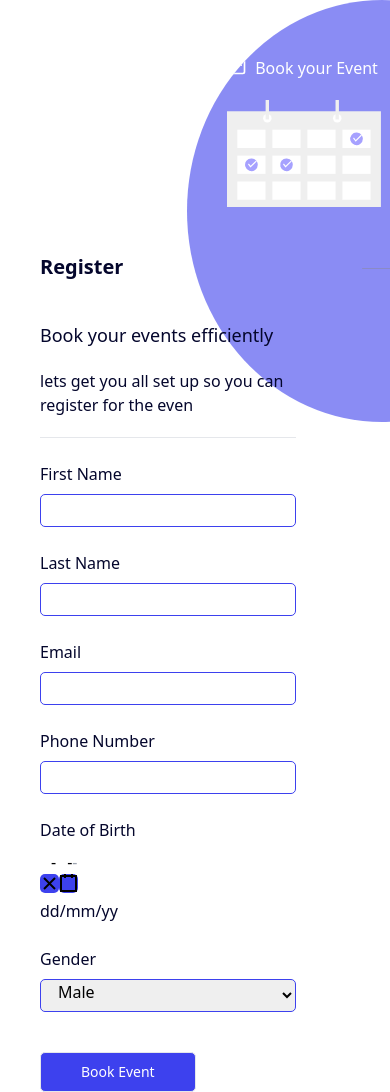
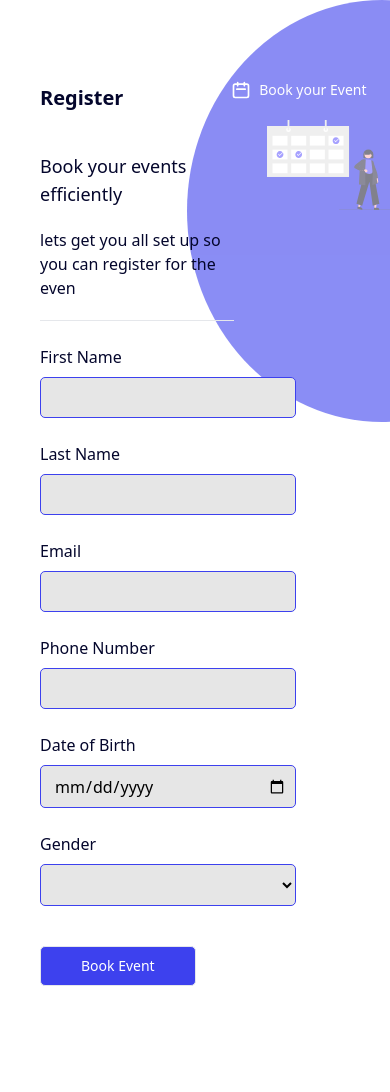
Before and after one commit to kennedy-dan/topNote, a React (Create React App) app: page /register in a window 390 px wide. After the commit the page ends 1066 px from the top, so only its background shows below. Built offline with nearby package versions, Linux system fonts and the light colour scheme.

Commit message:
new change

```diff
--- a/src/Components/Home.css
+++ b/src/Components/Home.css
@@ -34,5 +34,8 @@
     width: 100%;
 
  }
+ .uyu p{
+     line-height: 3rem;
+ }
 
 }
--- a/src/Components/Home.js
+++ b/src/Components/Home.js
@@ -5,10 +5,10 @@ const Home = () => {
   return (
       <div className='io'>
           <p className='mx-20 text-white text-2xl pt-5'>Event</p>
-    <div className='sm:flex mx-20 justify-around my-36'>
+    <div className='sm:flex mx-20 justify-around my-20 sm:my-36'>
         <div className='uyu'>
-            <p className='text-center sm:text-left text-6xl xl:text-6xl sm:text-4xl md:text-4xl  font-bold lg:text-5xl   text-white '>We Help You Book Your Events </p>
-            <div className='flex sm:block justify-center'>
+            <p className='text-center text-3xl sm:text-left text-6xl xl:text-6xl sm:text-4xl md:text-4xl font-bold lg:text-5xl text-white '>We Help You Book Your Events </p>
+            <div className='flex sm:block mb-14 justify-center'>
             <a href='/register' className='inline-block text-sm px-10 py-3 leading-none border mt-14 register text-white'>Register</a>
 
             </div>
--- a/src/Components/Register.css
+++ b/src/Components/Register.css
@@ -13,7 +13,7 @@
     /* height: 100vh; */
 
 }
-.uiui p {
+.form-section p {
     color: #04062c;
 }
 .uiui {
@@ -26,7 +26,7 @@
 }
 .name-input input, select{
     outline: none;
-    /* background: #E6E6E6; */
+    background: #E6E6E6;
     border-radius: 5px;
     padding-left: 13px;
     padding-bottom: 7px;
@@ -34,13 +34,19 @@
     border: 1px solid #3d41ee;
 
 }
-.uiui button {
+.form-section button {
     border-radius: 5px;
     background: #3d41ee;
     outline: none;
 }
-.picer {
-    padding: 10px;
+.date {
+    outline: none;
+    background: #E6E6E6;
+    border-radius: 5px;
+    padding-left: 13px;
+    padding-bottom: 7px;
+    /* width:200px; */
+    border: 1px solid #3d41ee
 }
 
 @media only screen and (max-width: 770px) {
@@ -60,10 +66,10 @@
     }
     .blue-section img {
         /* width: 100px; */
-        height: 20vh;
+        height: 90px;
     }
     .register-section {
-         top: 30%;
+         top: 10%;
         position: absolute;
     }
 }
--- a/src/Components/Register.js
+++ b/src/Components/Register.js
@@ -22,7 +22,7 @@ const Register = () => {
   const [phoneHelper, setphoneHelper] = useState("");
   const [phoneError, setPhoneError] = useState(false);
 
-  const [dob, onChange] = useState("");
+  const [dob, setDob] = useState("");
   const [dobError, onChangeError] = useState(false);
 
   const [gender, setGender] = useState("");
@@ -105,7 +105,9 @@ const Register = () => {
       email === "" ||
       phone === "" ||
       dob === "" ||
-      emailHelper === "Invalid email"
+      gender === "" ||
+      emailHelper === "Invalid email" ||
+      phoneHelper === "Invalid phone"
     ) {
       setopenModal(false);
     } else {
@@ -161,21 +163,21 @@ const Register = () => {
   return (
     <div className="md:flex overflow-hidden">
       <div className="blue-section overflow-hidden">
-        <div className=" pt-14 md:pt-0 justify-between md:block ml-10 overflow-hidden">
-          <div className="flex md:pt-5 overflow-hidden">
+        <div className=" pt-20 md:pt-0 justify-between md:block ml-10 overflow-hidden">
+          <div className="flex ml-1 sm:ml-20 md:ml-0 md:pt-5">
             <CalendarIcon className="h-5 w-5 mr-2 event-icon" />
-            <p className="text-white"> Book your Event</p>
+            <p className="text-white text-sm md:text-base"> Book your Event</p>
           </div>
-          <div className="hidden sm:hidden md:flex">
-          <p className="text-white  md:mt-20 text-lg md:text-4xl">
-            A few clicks from booking your event
-          </p>
+          <div className="hidden sm:flex md:flex">
+            <p className="text-white ml-10 sm:ml-15 md:ml-0  md:mt-20 text-sm md:text-3xl lg:text-4xl">
+              A few clicks from booking your event
+            </p>
           </div>
-          <img className="mt-5 md:mt-20" src={schedule} alt="schedule-img" />
+          <img className="mt-5 md:mt-20 ml-10 sm:ml-20 md:ml-0" src={schedule} alt="schedule-img" />
         </div>
       </div>
       <div className="register-section ">
-        <div className=" ml-10 uiui ">
+        <div className=" ml-10 form-section">
           <p className="mb-10 text-xl font-bold">Register</p>
           <p className="font-medium text-lg mb-5">
             Book your events efficiently
@@ -190,10 +192,10 @@ const Register = () => {
                 value={firstName}
                 id="firstname"
                 onChange={(e) => setFirstName(e.target.value)}
-                className="w-64 sm:w-80 md:w-56 lg:w-72 xl:w-96 "
+                className="w-64 sm:w-80 p-2 md:w-56 lg:w-72 xl:w-96 "
               />
               {firstNameError ? (
-                <p className="text-red-500">first name is required *</p>
+                <h6 className="text-red-500">first name is required *</h6>
               ) : (
                 ""
               )}
@@ -203,10 +205,10 @@ const Register = () => {
               <input
                 value={lastName}
                 onChange={(e) => setLasttName(e.target.value)}
-                className="w-64 sm:w-80 md:w-56 lg:w-72 xl:w-96 "
+                className="w-64 p-2 sm:w-80 md:w-56 lg:w-72 xl:w-96 "
               />
               {lastNameError ? (
-                <p className="text-red-500">last name is required *</p>
+                <h6 className="text-red-500">last name is required *</h6>
               ) : (
                 ""
               )}
@@ -219,10 +221,10 @@ const Register = () => {
                 value={email}
                 id={"email"}
                 onChange={handleOnChange}
-                className="w-64 sm:w-80 md:w-56 lg:w-72 xl:w-96 "
+                className="w-64 p-2 sm:w-80 md:w-56 lg:w-72 xl:w-96 "
               />
               {emailError ? (
-                <p className="text-red-500">Email is required *</p>
+                <h6 className="text-red-500">Email is required *</h6>
               ) : (
                 ""
               )}
@@ -230,9 +232,14 @@ const Register = () => {
             </div>
             <div className="md:ml-10">
               <p className="mb-2">Phone Number</p>
-              <input value={phone} id="phone" onChange={handleOnChange} className= 'w-64 sm:w-80 md:w-56 lg:w-72 xl:w-96 '/>
+              <input
+                value={phone}
+                id="phone"
+                onChange={handleOnChange}
+                className="w-64 p-2 sm:w-80 md:w-56 lg:w-72 xl:w-96 "
+              />
               {phoneError ? (
-                <p className="text-red-500">phone number is required *</p>
+                <h6 className="text-red-500">phone number is required *</h6>
               ) : (
                 ""
               )}
@@ -243,16 +250,15 @@ const Register = () => {
             <div className="mb-6 md:mb-0">
               <p className="mb-2">Date of Birth</p>
               <div>
-                <DatePicker
-                  onChange={onChange}
+                <input
+                  onChange={(e) => setDob(e.target.value)}
+                  type="date"
+                  value={dob}
+                  className="w-64 p-2 sm:w-80 md:w-56 lg:w-72 xl:w-96 date"
+                />
 
-                  value={dob}
-                  format={"dd-MM-y"}
-                  className= 'w-64 sm:w-80 md:w-56 lg:w-72 xl:w-96 '
-                />
-                <p>dd/mm/yy</p>
                 {dobError ? (
-                  <p className="text-red-500">date of birth is required *</p>
+                  <h6 className="text-red-500">date of birth is required *</h6>
                 ) : (
                   ""
                 )}
@@ -263,14 +269,15 @@ const Register = () => {
               <select
                 value={gender}
                 onChange={(e) => setGender(e.target.value)}
-                className= 'w-64 sm:w-80 md:w-56 lg:w-72 xl:w-96 '
+                className="w-64 p-2 sm:w-80 md:w-56 lg:w-72 xl:w-96 "
               >
+                <option></option>
                 <option value={"Male"}>Male</option>
                 <option value={"female"}>Female</option>
                 <option value={"others"}>Others</option>
               </select>
               {genderError ? (
-                <p className="text-red-500">gender is required *</p>
+                <h6 className="text-red-500">gender is required *</h6>
               ) : (
                 ""
               )}
@@ -278,7 +285,7 @@ const Register = () => {
           </div>
           <button
             onClick={submitEvent}
-            className="inline-block text-sm px-10 py-3 leading-none border mt-10  text-white "
+            className="inline-block mb-20 md:mb-0 text-sm px-10 py-3 leading-none border mt-10  text-white "
           >
             Book Event
           </button>
```
